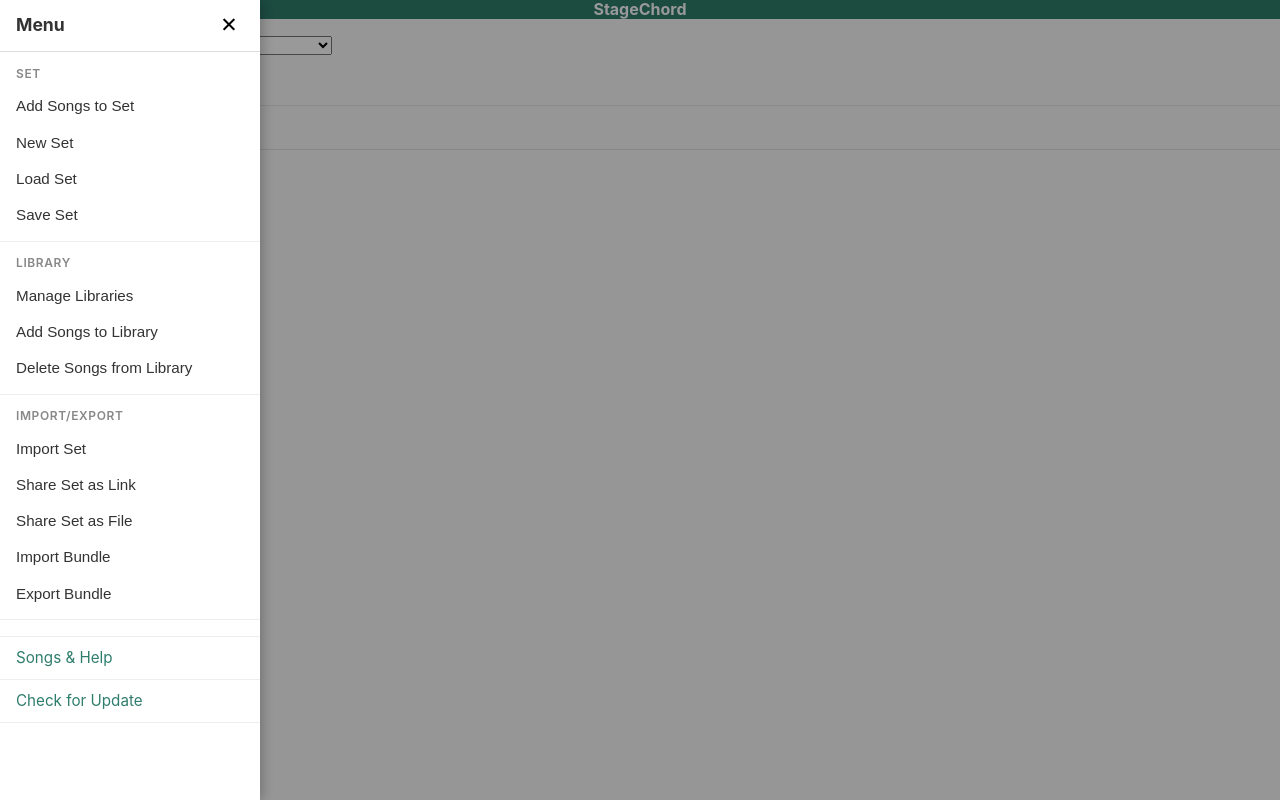
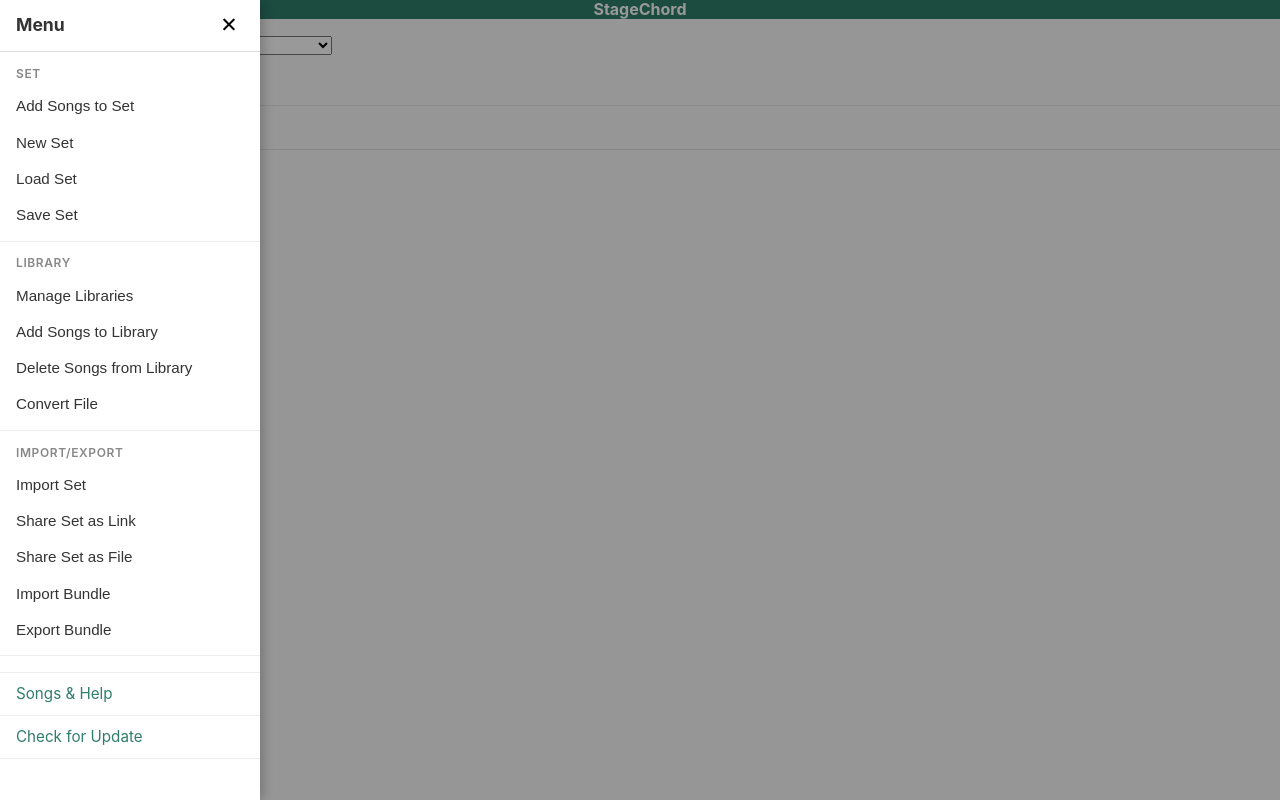
Before and after one commit to mikesprad/StageChord, a website: page index.html in a window 1280 px wide. Both pictures are taken after a click on the button "☰ Manage". Drawn offline with Linux system fonts and the light colour scheme.

Commit message:
Menu: Convert File, under Delete Songs from Library
Co-Authored-By: Claude Opus 5.5 <noreply@anthropic.com>

```diff
--- a/index.html
+++ b/index.html
@@ -37,6 +37,7 @@
             <button id="menu-manage-libraries" type="button">Manage Libraries</button>
             <button id="menu-add-songs" type="button">Add Songs to Library</button>
             <button id="menu-delete-songs" type="button">Delete Songs from Library</button>
+            <button id="menu-convert-file" type="button" onclick="location.href='chordpro-converter.html'">Convert File</button>
         </div>
         <div class="menu-section">
             <div class="menu-section-title">Import/Export</div>
@@ -79,6 +80,7 @@
                 <button id="ios-menu-manage-libraries" type="button">Manage Libraries</button>
                 <button id="ios-menu-add-songs" type="button">Add Songs to Library</button>
                 <button id="ios-menu-delete-songs" type="button">Delete Songs from Library</button>
+                <button id="ios-menu-convert-file" type="button" onclick="location.href='chordpro-converter.html'">Convert File</button>
             </div>
             <div class="menu-section">
                 <div class="menu-section-title">Import/Export</div>
```
Also changed, not shown: tests/e2e/converter.spec.js (+7 -1 lines).
